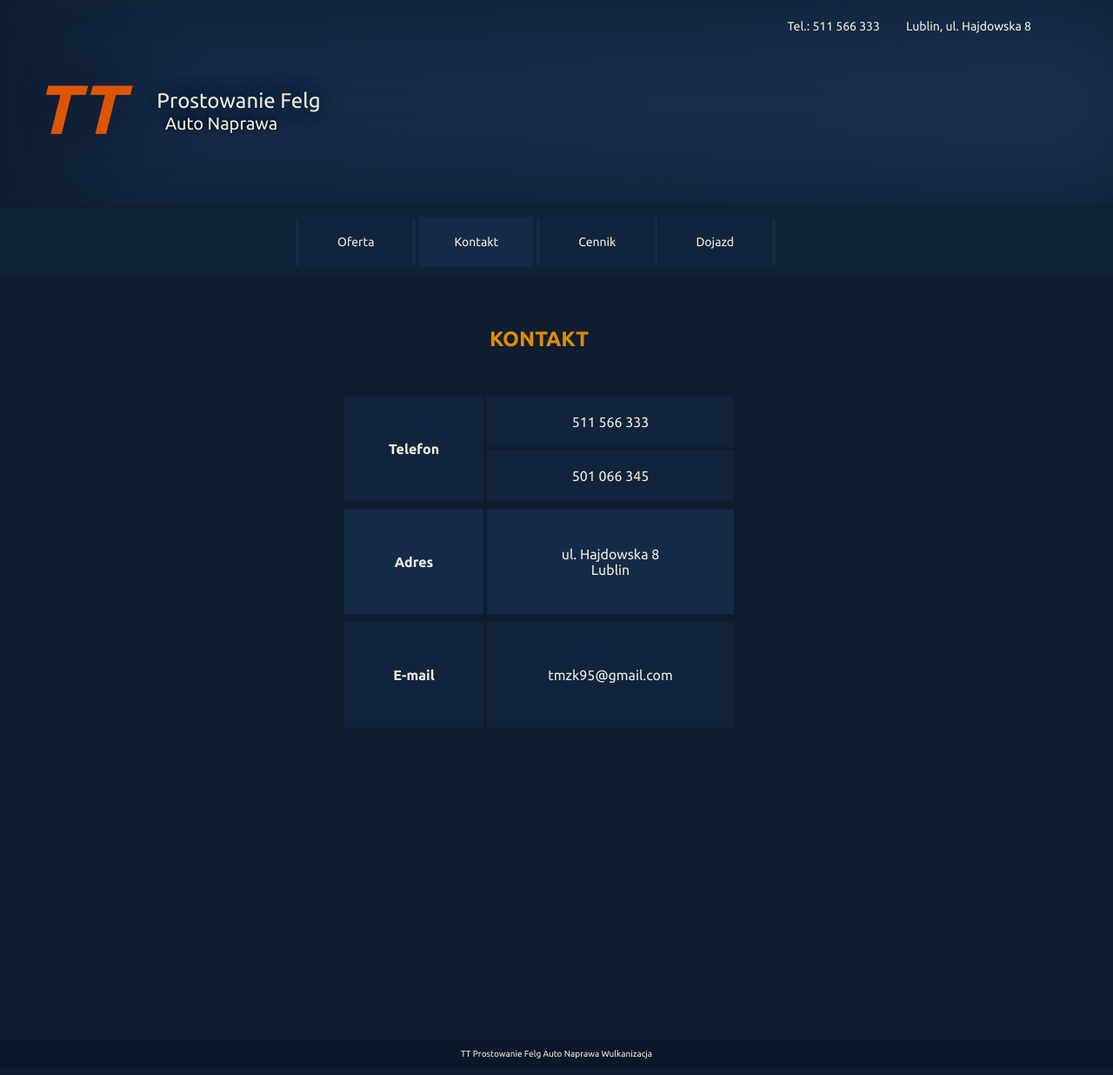
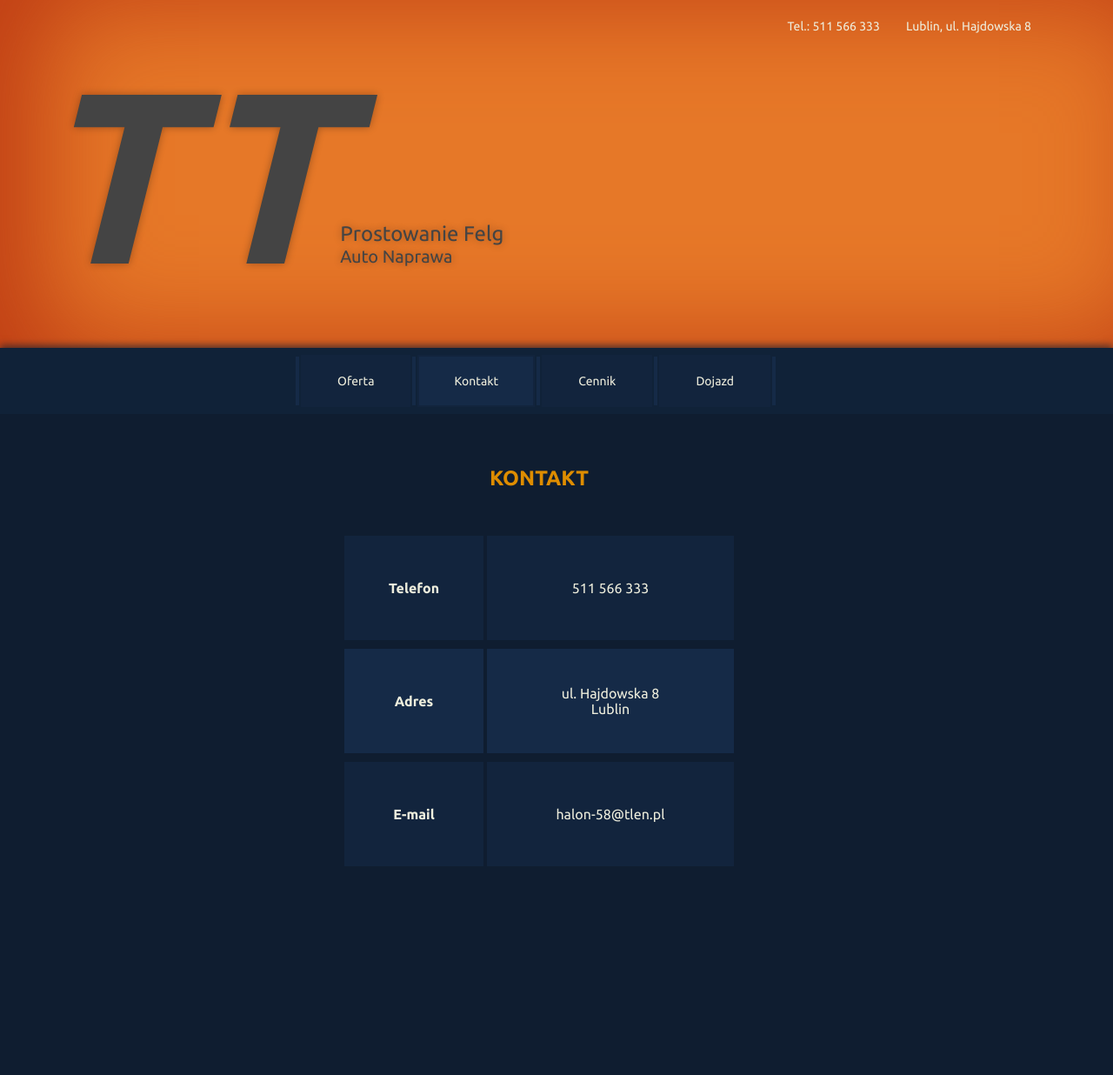
Before and after one commit to tmzk95/test2, a PHP site: page /kontakt.html in a window 1280 px wide. Shown: the top 1236 px of the page at 87% size. Run offline with PHP 8.4, Linux system fonts and the light colour scheme.

Commit message:
new look

```diff
--- a/index.html
+++ b/index.html
@@ -32,7 +32,7 @@
 		var i = 0;
 		var j = 0;
 		var k = 0;
-		var tablica = new Array("Prostowanie Felg", "Auto Naprawa", "Wulkanizacja", "Naprawy zawieszenia", "Naprawy układu hamulcowego", "Wymiana rozrządu", "Wymiana oleju","Wymiany i naprawy układu wydechowego", "Inne drobne naprawy samochodowe");
+		var tablica = new Array("Prostowanie Felg", "Wulkanizacja");
 
 		var tablica2 = new Array('<img src="img/s1.jpg"/>', '<img src="img/s2.jpg"/>', '<img src="img/s3.jpg"/>', '<img src="img/s4.jpg"/>');
 
@@ -170,8 +170,8 @@
 				Promocja!
 			</div>
 			<div style="clear:both; line-height: 26px; text-align: center;">
-				Na życzenie klienta odbierzemy pojazd z miejsca pracy lub zamieszkania i odstawimy go
-				po wykonaniu usługi, <br>
+				Na życzenie klienta odbierzemy felgi z miejsca pracy lub zamieszkania i odwieziemy
+				po wykonaniu usługi <br>
 				<span style="font-size: 20px; font-weight: 700;">BEZPŁATNIE</span> na terenie Lublina
 			</div>
 
--- a/kontakt.html
+++ b/kontakt.html
@@ -122,18 +122,8 @@
 				Telefon
 			</div>
 
-			<div class="x">
-
-			<div class="panelR11" style="padding: 20px 0px; margin-bottom: 4px;">
+			<div class="panelR1" style="padding: 51px 0px;">
 				511 566 333
-			</div>
-
-			<div class="clear"></div>
-
-			<div class="panelR11" style="padding: 20px 0px;">
-				501 066 345
-			</div>
-
 			</div>
 
 
@@ -174,7 +164,7 @@
 			</div>
 
 			<div class="panelR1" style="padding: 51px 0px;">
-				tmzk95@gmail.com
+				halon-58@tlen.pl
 			</div>
 
 		</div>
--- a/style2.css
+++ b/style2.css
@@ -36,9 +36,9 @@ a:hover{
 
 #gora {
 	/*background-image: url(img/tree2.png); /* from http://subtlepatterns.com */
-	background: linear-gradient(to left, rgba(27,53,89,0.8), rgba(21,42,71,1));
-	height: 240px;
-	box-shadow: inset 3em 0em 8em rgba(15,29,48,1);
+	background: linear-gradient(to left, rgba(230,120,40,1), rgba(230,120,40,1));
+	height: 400px;
+	box-shadow: inset 3em 0em 8em rgba(190,60,20,1);
 }
 
 #pasek {
@@ -48,31 +48,32 @@ a:hover{
 
 #naglowek {
 	padding-left: 40px;
-	padding-top: 40px;
+	padding-top: 0px;
 	float: left;
 }
 
 #logoL {
-	color: #DE5500/*#D85615*/;
+	color: #444444/*#D85615*/;
 	font-weight: 700;
-	font-size: 80px;
+	font-size: 280px;
 	float: left;
-	text-shadow: 0em 0em 1em black;
+	text-shadow: 0px 0px 10px rgba(0,0,0,0.3);
 }
 
 #logoR {
-	padding-left: 40px;
 	font-size: 24px;
-	padding-top: 24px;
+	color: #444444/*#D85615*/;
+	padding-top: 217px;
 	float: left;
-	text-shadow: 0em 0em 1em black;
+	text-shadow: 0px 0px 10px rgba(0,0,0,0.3);
 }
 
 #logoRR {
-	padding-left: 150px;
+	padding-left: 180px;
+	color: #444444/*#D85615*/;
 	font-size: 20px;
 	padding-top: 27px;
-	text-shadow: 0em 0em 0.3em black;
+	text-shadow: 0px 0px 10px rgba(0,0,0,0.3);
 }
 
 #zdj {
@@ -523,7 +524,7 @@ a:hover{
 	font-weight: 700;
 	padding: 21px 0px;
 	width: 100%;
-	margin-right: 4px;
+	margin-right: 0px;
 }
 
 .panelR1 {
```
Also changed, not shown: cennik.html (+0 -19 lines), 1 other file.
